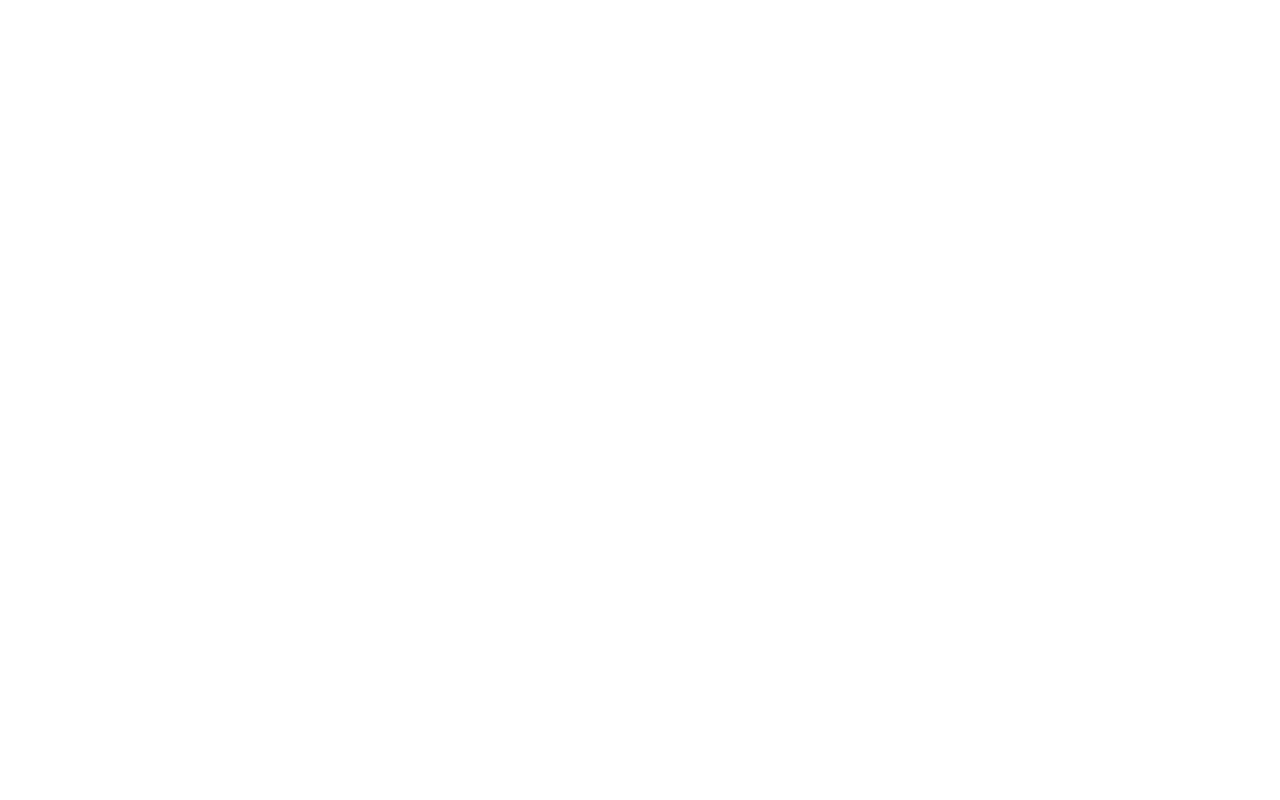
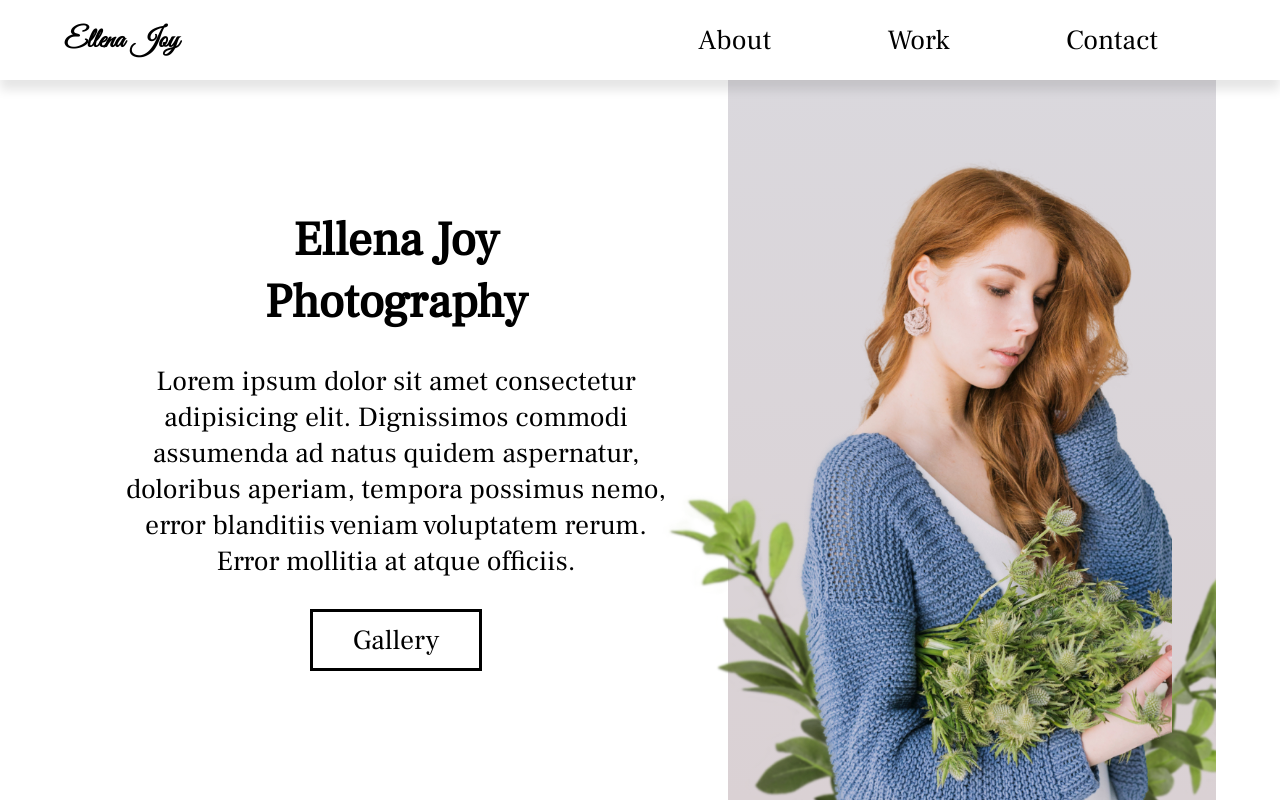
Before and after one commit to yvonneivon/ellenajoy-photographyweb, a plain HTML site: page index.html in a window 1280 px wide. Drawn offline with Linux system fonts and the light colour scheme.

Commit message:
Section 1 plus navbar

```diff
--- a/index.html
+++ b/index.html
@@ -13,6 +13,32 @@
 </head>
 
 <body>
+    <header class="main-head">
+        <nav>
+            <h1 id="logo"><a href="#">Ellena Joy</a></h1>
+            <ul class="nav-links">
+                <li><a href="#about">About</a></li>
+                <li><a href="#work">Work</a></li>
+                <li><a href="#contact">Contact</a></li>
+            </ul>
+        </nav>
+    </header>
+    <main>
+        <section class="hero">
+            <div class="hero-introduction flex">
+                <h2>Ellena Joy <br /> Photography</h2>
+                <p>Lorem ipsum dolor sit amet consectetur adipisicing elit. Dignissimos commodi assumenda ad natus
+                    quidem aspernatur, doloribus aperiam, tempora possimus nemo, error blanditiis veniam voluptatem
+                    rerum. Error mollitia at atque officiis.</p>
+                <a href="#gallery">Gallery</a>
+            </div>
+            <div class="hero-images flex">
+                <img class="hero-ellena" src="./assets/img/elena-joy.png" alt="Pic of Elena Joy" />
+                <img src="./assets/img/plant1.png" alt="" class="plant1 plant" />
+                <img src="./assets/img/plant2.png" alt="" class="plant2 plant" />
+            </div>
+        </section>
+    </main>
 </body>
 
 </html>
--- a/style.css
+++ b/style.css
@@ -54,13 +54,14 @@ li,
 button,
 label,
 input,
-p {
+p,
+a {
     font-size: var(--text);
 }
 
 a {
-    color: white;
     text-decoration: none;
+    color: black;
 }
 
 ul {
@@ -73,3 +74,91 @@ ul {
     justify-content: center;
     align-items: center;
 }
+
+body {
+    font-family: "Ruhl", sans-serif;
+}
+
+h1 {
+    font-family: "Vibes", sans-serif;
+}
+
+/* Nav Section */
+.main-head {
+    box-shadow: 0px 10px 10px rgba(0, 0, 0, 0.1);
+    z-index: 3;
+    position: relative;
+
+}
+
+nav {
+    width: 90%;
+    margin: auto;
+    display: flex;
+    align-items: center;
+    min-height: 10vh;
+    padding: 2rem 0rem;
+}
+
+#logo {
+    flex: 1 1 20rem;
+}
+
+.nav-links {
+    display: flex;
+    justify-content: space-around;
+    flex: 1 1 20rem;
+}
+
+.hero {
+    min-height: 90vh;
+    width: 90%;
+    margin: auto;
+    display: flex;
+    flex-wrap: wrap;
+    overflow: hidden;
+}
+
+.hero-introduction {
+    flex: 3 1 40rem;
+    text-align: center;
+}
+
+.hero-introduction p {
+    padding: 3rem 6rem;
+}
+
+.hero-introduction h2 {
+    padding-top: 2rem;
+}
+
+.hero-introduction a {
+    padding: 1rem 4rem;
+    border: 3px solid black;
+    margin-bottom: 2rem;
+}
+
+.hero-images {
+    flex: 1 1 40rem;
+    background: linear-gradient(#dad8dd, #dad1d4);
+    position: relative;
+    z-index: 1;
+}
+
+.hero-ellena {
+    width: 40rem;
+    height: 100%;
+    object-fit: cover;
+}
+
+.plant {
+    position: absolute;
+    bottom: 0;
+    left: 30rem;
+    z-index: -1;
+    width: 25rem;
+}
+
+.plant1 {
+    left: -7rem;
+}
```
